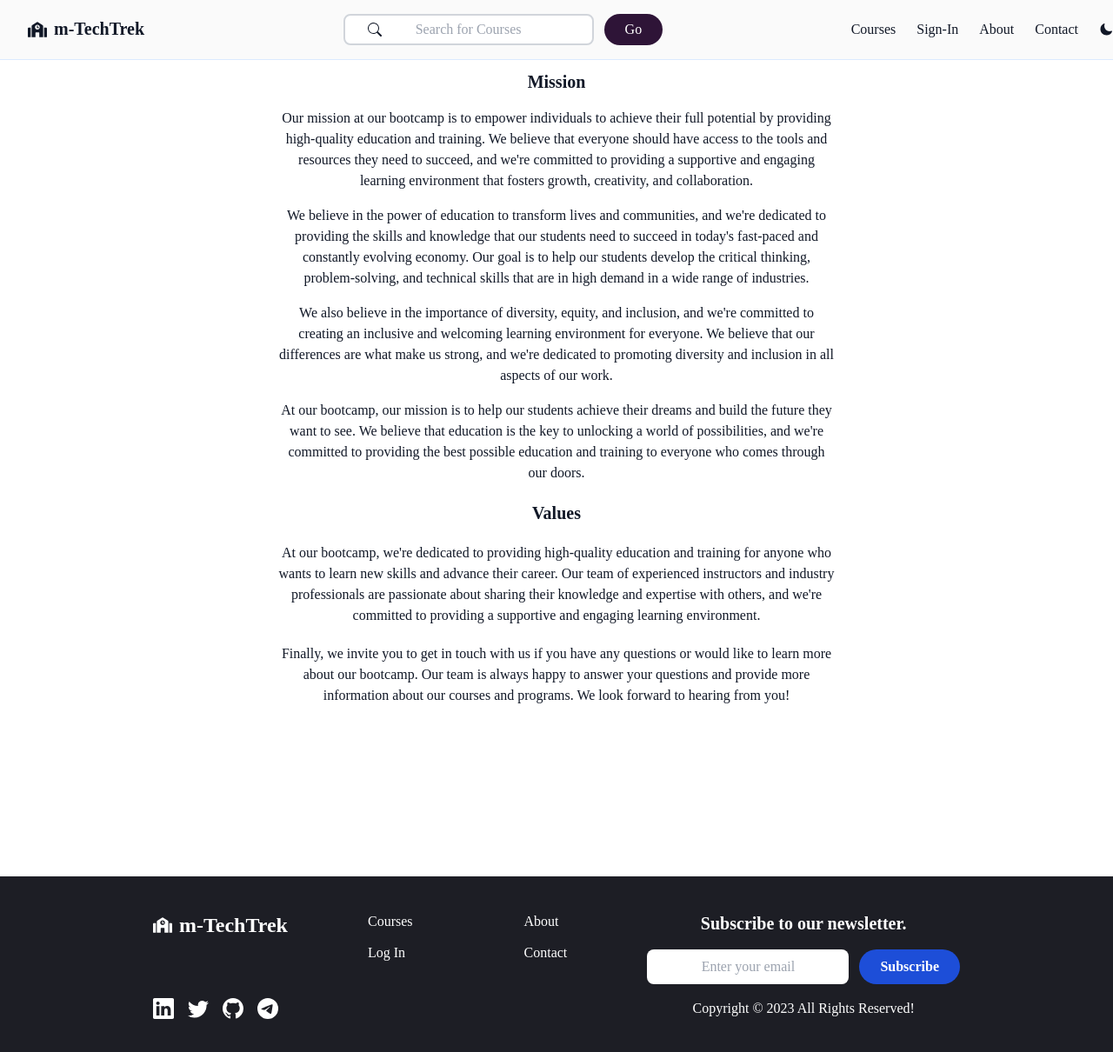
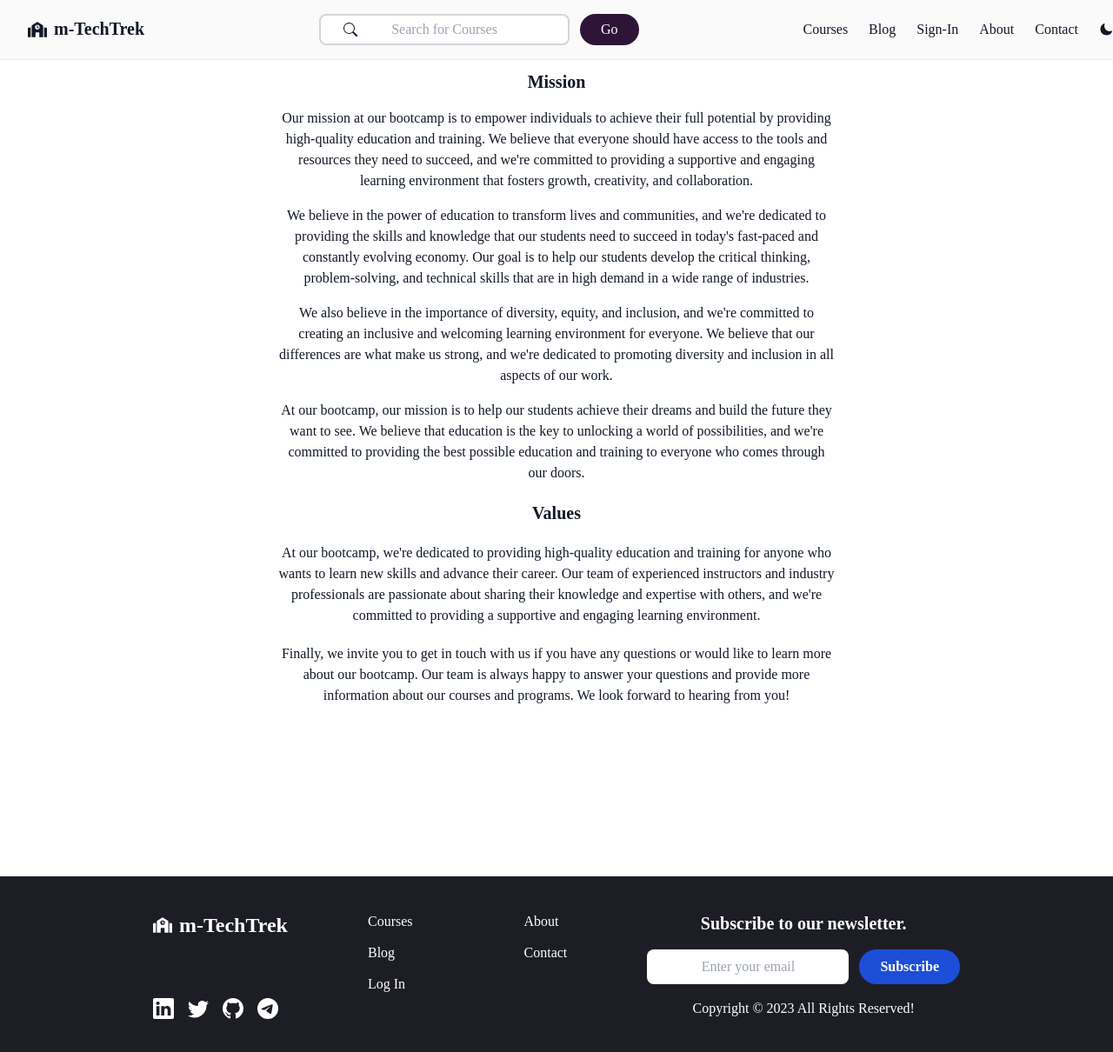
Before and after one commit to mikiasworash/m-techtrek, a Next.js app in the folder next/: page /mission in a window 1280 px wide. Shown: the whole page at 87% size. Built offline with nearby package versions, Linux system fonts and the light colour scheme; no server answers.

Commit message:
added blog section

```diff
--- a/next/src/components/layout/footer.js
+++ b/next/src/components/layout/footer.js
@@ -81,6 +81,13 @@ export default function Footer() {
               <a href="#featured-courses" className="hover:text-brightRed">
                 Courses
               </a>
+              <a
+                href="https://blog-teal-alpha.vercel.app/"
+                target="_blank"
+                className="hover:text-brightRed"
+              >
+                Blog
+              </a>
               {session && status === 'authenticated' && (
                 <Link href="/profile" className="hover:text-brightRed">
                   Profile
--- a/next/src/components/layout/navbar.js
+++ b/next/src/components/layout/navbar.js
@@ -125,6 +125,13 @@ export default function Navbar() {
             <a href="/#featured-courses" className="hover:text-primary-700">
               Courses
             </a>
+            <a
+              href="https://blog-teal-alpha.vercel.app/"
+              target="_blank"
+              className="hover:text-primary-700"
+            >
+              Blog
+            </a>
             {session && status === 'authenticated' && (
               <Link href="/profile" className="hover:text-primary-700">
                 Profile
@@ -195,6 +202,13 @@ export default function Navbar() {
             >
               Courses
             </Link>
+            <a
+              href="https://blog-teal-alpha.vercel.app/"
+              target="_blank"
+              className="hover:hover:text-primary-700 dark:hover:text-primary-500"
+            >
+              Blog
+            </a>
             {session && status === 'authenticated' && (
               <Link
                 href="/profile"
```
